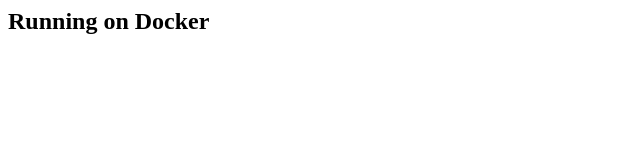
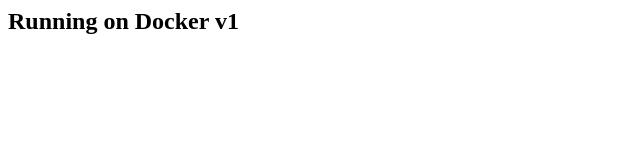
Before and after one commit to MujahidRashid/docker_simplewebsite, a plain HTML site: page index.html in a window 1280 px wide. Shown: the full height of the page, 0-640 px from the left. Drawn offline with Linux system fonts and the light colour scheme.

Commit message:
version 1

```diff
--- a/index.html
+++ b/index.html
@@ -1 +1 @@
-<h2>Running on Docker</h2>
+<h2>Running on Docker v1</h2>
```
